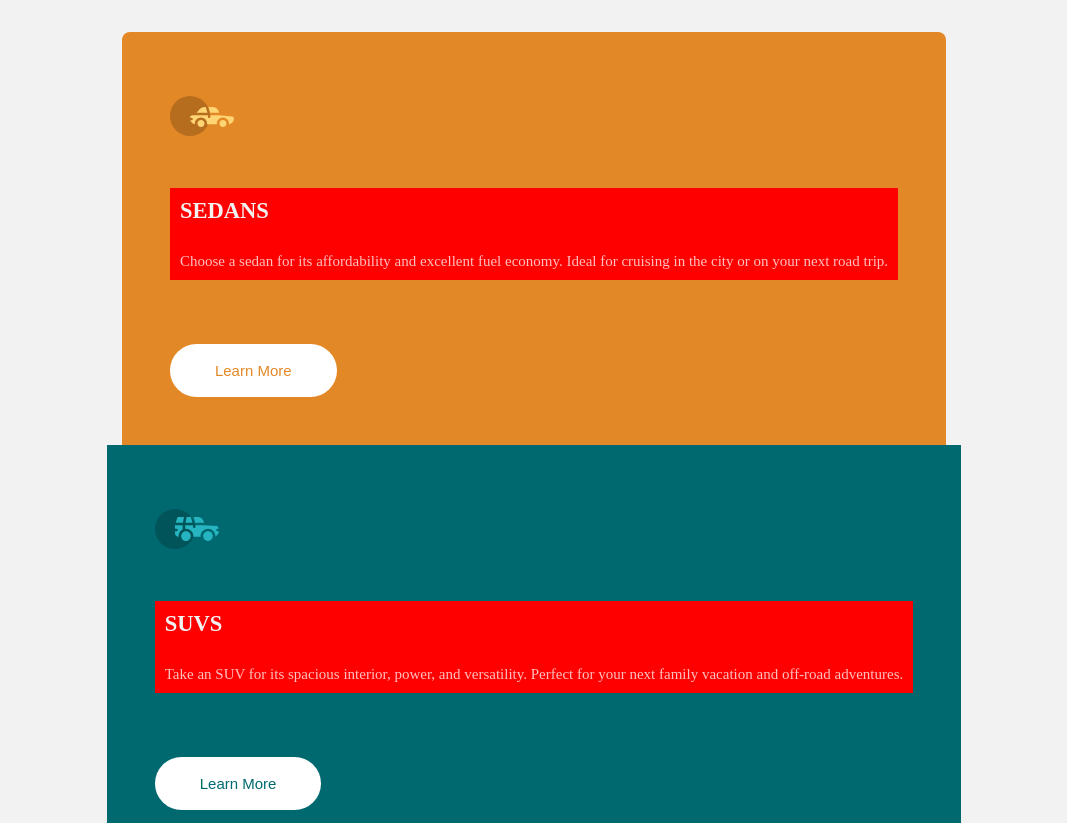
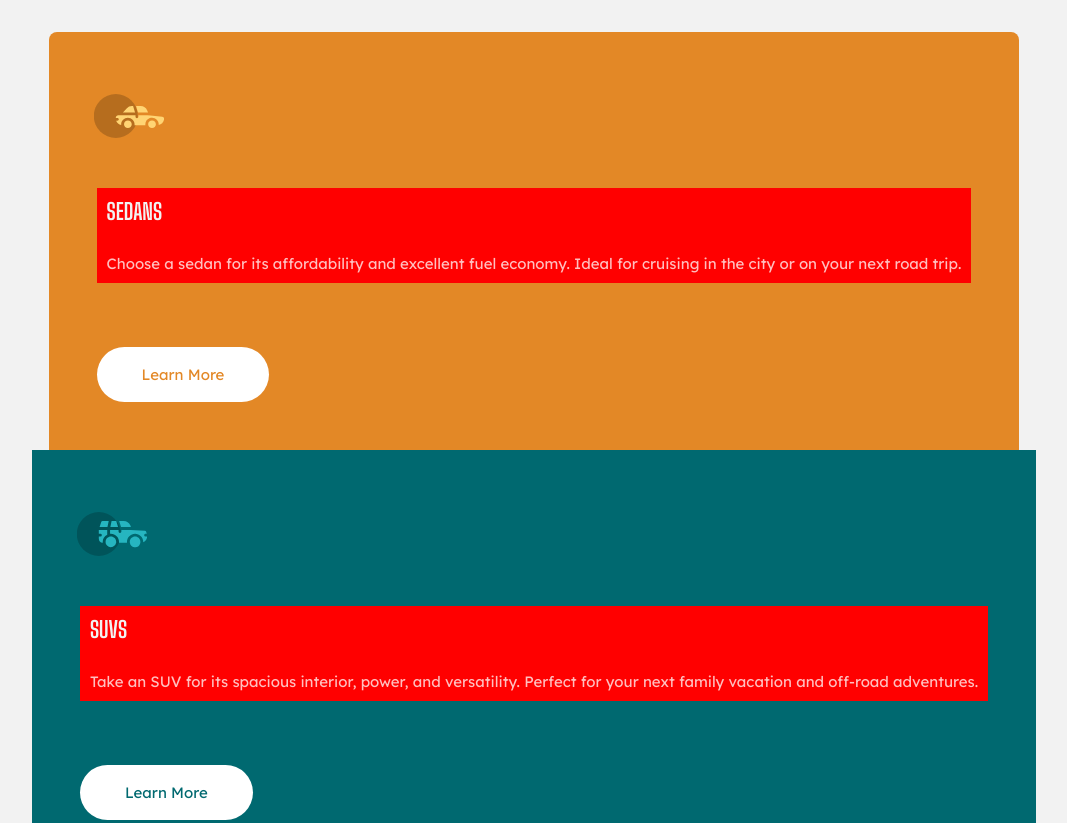
Before and after one commit to blackdreamer15/FEM-3-column-preview-card-component, a plain HTML site: page index.html in a window 1280 px wide. Shown: the top 823 px of the page, without its empty margins (106-1173 px from the left). Drawn offline with Linux system fonts and the light colour scheme.

Commit message:
Add imported fonts from Google fonts
I imported Lexend Deca and Big Shoulders Display as fonts for my webpage

```diff
--- a/main.css
+++ b/main.css
@@ -1,10 +1,11 @@
-
+@import url('https://fonts.googleapis.com/css2?family=Lexend+Deca&display=swap');
+@import url('https://fonts.googleapis.com/css2?family=Big+Shoulders+Display:wght@700&display=swap');
 
 /*---COLORS---*/
 :root {
     --prim-white: hsl(0, 0%, 100%);
+    --lighter-gray: hsl(0, 0%, 95%);
     --trans-white: hsla(0, 0%, 100%, 0.75);
-    --lighter-gray: hsl(0, 0%, 95%);
     --prim-orange: hsl(31, 77%, 52%);
     --dark-cyan: hsl(184, 100%, 22%);
     --darker-cyan: hsl(179, 100%, 13%);
@@ -18,7 +19,8 @@
 
 body {
     font-size: 15px;
-    font-family: ;
+    font-family: "Lexend Deca", sans-serif;
+    font-weight: 400;
     background-color: var(--lighter-gray);
     color: var(--prim-white);
     display: flex;
@@ -55,6 +57,7 @@ section#luxury {
 
 section img {
     margin: 4rem 3rem 1rem;
+    transform: scale(1.1);
 }
 
 section div.text {
@@ -65,6 +68,7 @@ section div.text {
 section div.text h1 {
     color: var(--lighter-gray);
     margin-bottom: 1.8rem;
+    font-family: 'Big Shoulders Display', cursive;
 }
 section div.text p {
     color: var(--trans-white);
@@ -76,6 +80,8 @@ section button {
     border-radius: 30px;
     border: none;
     padding: 18px 45px;
+    font-family: "Lexend Deca", sans-serif;
+    font-weight: 400;
     font-size: 15px;
     cursor: pointer;
 }
```
